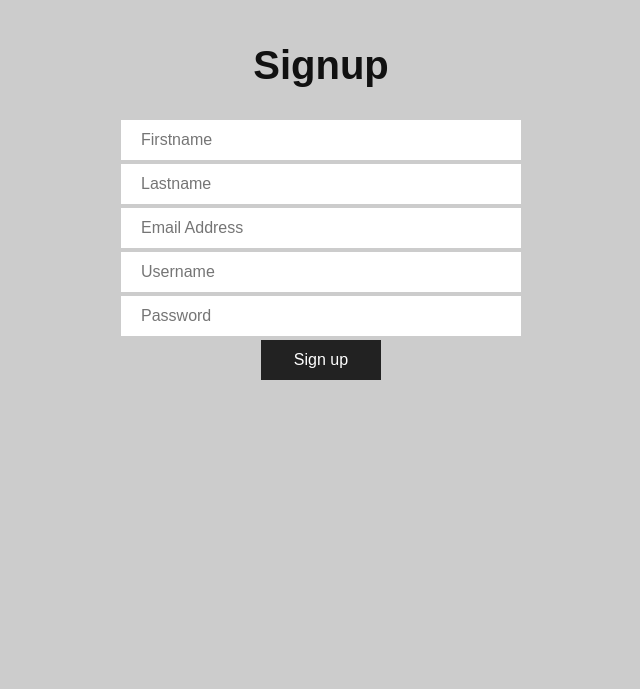
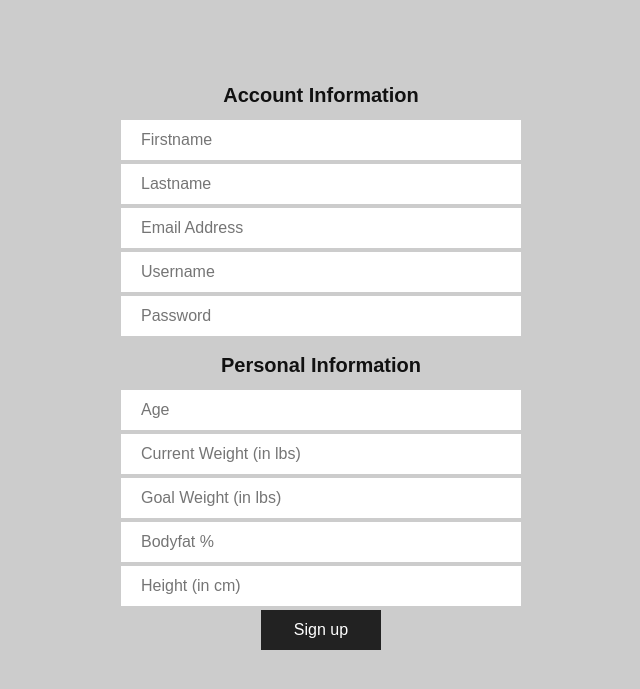
Before and after one commit to joeslzr/HealthUp, a PHP site: page /signup.php in a window 1280 px wide. Shown: the part 60-749 px from the top of the page, without its empty margins (319-959 px from the left). Run offline with PHP 8.4, Linux system fonts and the light colour scheme.

Commit message:
HealthUp revision
- Working login system with navigation for users who login successfully
- Working database management with user interaction (account creation, login, logout)

```diff
--- a/HealthUp/includes/dbh.inc.php
+++ b/HealthUp/includes/dbh.inc.php
@@ -3,6 +3,6 @@
 $dbServername = "localhost"; //Change localhost to server hosted
 $dbUsername = "root";
 $dbPassword = "";
-$dbName = "loginsystem";
+$dbName = "healthup";
 
 $conn = mysqli_connect($dbServername, $dbUsername, $dbPassword, $dbName);
--- a/HealthUp/index.php
+++ b/HealthUp/index.php
@@ -9,7 +9,7 @@
                 echo '<h2>Welcome</h2>';
             }
             else{
-                echo '<h2>Please Login</h2>';
+                echo '<h2>Please Login or Signup</h2>';
             }
         ?>
     </div>
--- a/HealthUp/signup.php
+++ b/HealthUp/signup.php
@@ -4,13 +4,19 @@
 
 <section class ="main-container">
     <div class="main-wrapper">
-        <h2>Signup</h2>
         <form class="signup-form" action="includes/signup.inc.php" method="POST">
+			<h2>Account Information</h2>
             <input type ="text" name ="first" placeholder="Firstname">
             <input type ="text" name ="last" placeholder="Lastname">
             <input type ="text" name ="email" placeholder="Email Address">
             <input type ="text" name ="uid" placeholder="Username">
             <input type ="password" name ="pwd" placeholder="Password">
+			<h2>Personal Information</h2>
+            <input type ="text" name ="age" placeholder="Age">
+            <input type ="text" name ="currweight" placeholder="Current Weight (in lbs)">
+            <input type ="text" name ="goalweight" placeholder="Goal Weight (in lbs)">
+            <input type ="text" name ="bodyfat" placeholder="Bodyfat %">
+            <input type ="text" name ="height" placeholder="Height (in cm)">
             <button type ="submit" name="submit">Sign up</button>
         </form>
     </div>
--- a/HealthUp/style.css
+++ b/HealthUp/style.css
@@ -207,7 +207,7 @@ header .nav-login a{
 
 .main-container h2{
     font-family:  arial;
-    font-size: 40px;
+    font-size: 20px;
     color: #111;
     line-height: 50px;
     text-align: center;
```
Also changed, not shown: HealthUp/includes/login.inc.php (+13 -9 lines), HealthUp/includes/signup.inc.php (+6 -1 lines).
